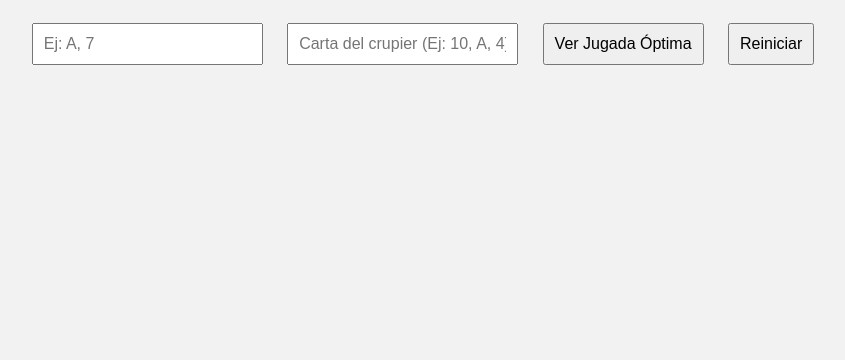
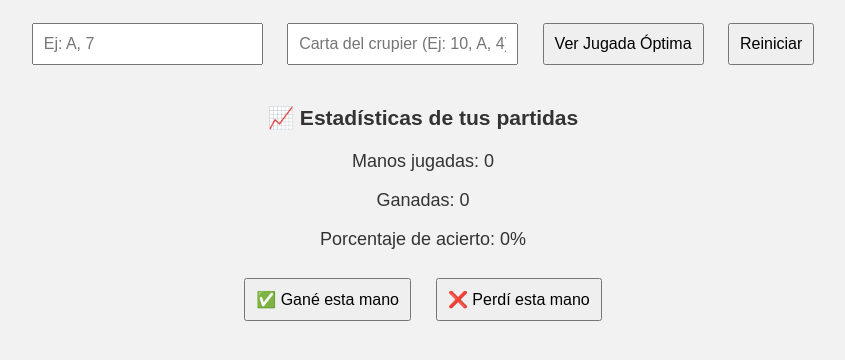
Before and after one commit to SrDelicias/Coach-BlackJack, a plain HTML site: page web blackjack/index.html in a window 1280 px wide. Shown: the part 130-490 px from the top of the page, without its empty margins (217-1062 px from the left). Drawn offline with Linux system fonts and the light colour scheme.

Commit message:
Add files via upload

```diff
--- a/web blackjack/index.html
+++ b/web blackjack/index.html
@@ -26,6 +26,11 @@
       color: #1a73e8;
       white-space: pre-wrap;
     }
+    #estadisticas {
+      margin-top: 30px;
+      font-size: 18px;
+      color: #333;
+    }
   </style>
 </head>
 <body>
@@ -39,7 +44,19 @@
 
   <div id="resultado"></div>
 
+  <div id="estadisticas">
+    <h3>📈 Estadísticas de tus partidas</h3>
+    <p>Manos jugadas: <span id="total">0</span></p>
+    <p>Ganadas: <span id="ganadas">0</span></p>
+    <p>Porcentaje de acierto: <span id="porcentaje">0%</span></p>
+    <button onclick="registrar(true)">✅ Gané esta mano</button>
+    <button onclick="registrar(false)">❌ Perdí esta mano</button>
+  </div>
+
   <script>
+    let totalManos = 0;
+    let manosGanadas = 0;
+
     function valorCarta(carta) {
       if (carta === 'A') return 11;
       if (["J", "Q", "K"].includes(carta)) return 10;
@@ -68,7 +85,6 @@
 
       let resultado = `Tu total: ${total}\n`;
 
-      // Lógica completa básica
       if (tipoMano === "PAIR") {
         switch (jugadorCartas[0]) {
           case "A":
@@ -102,11 +118,11 @@
         }
       } else {
         switch (total) {
-          case 8:
+          case 4:
+          case 5:
+          case 6:
           case 7:
-          case 6:
-          case 5:
-          case 4: resultado += "✅ Pedir"; break;
+          case 8: resultado += "✅ Pedir"; break;
           case 9: resultado += (valorCrupier >= 3 && valorCrupier <= 6) ? "✅ Doblar" : "✅ Pedir"; break;
           case 10: resultado += (valorCrupier <= 9) ? "✅ Doblar" : "✅ Pedir"; break;
           case 11: resultado += (valorCrupier <= 10) ? "✅ Doblar" : "✅ Pedir"; break;
@@ -132,6 +148,15 @@
       document.getElementById("crupier").value = "";
       document.getElementById("resultado").innerText = "";
     }
+
+    function registrar(ganada) {
+      totalManos++;
+      if (ganada) manosGanadas++;
+      document.getElementById("total").innerText = totalManos;
+      document.getElementById("ganadas").innerText = manosGanadas;
+      const porcentaje = ((manosGanadas / totalManos) * 100).toFixed(2);
+      document.getElementById("porcentaje").innerText = `${porcentaje}%`;
+    }
   </script>
 </body>
 </html>
```
